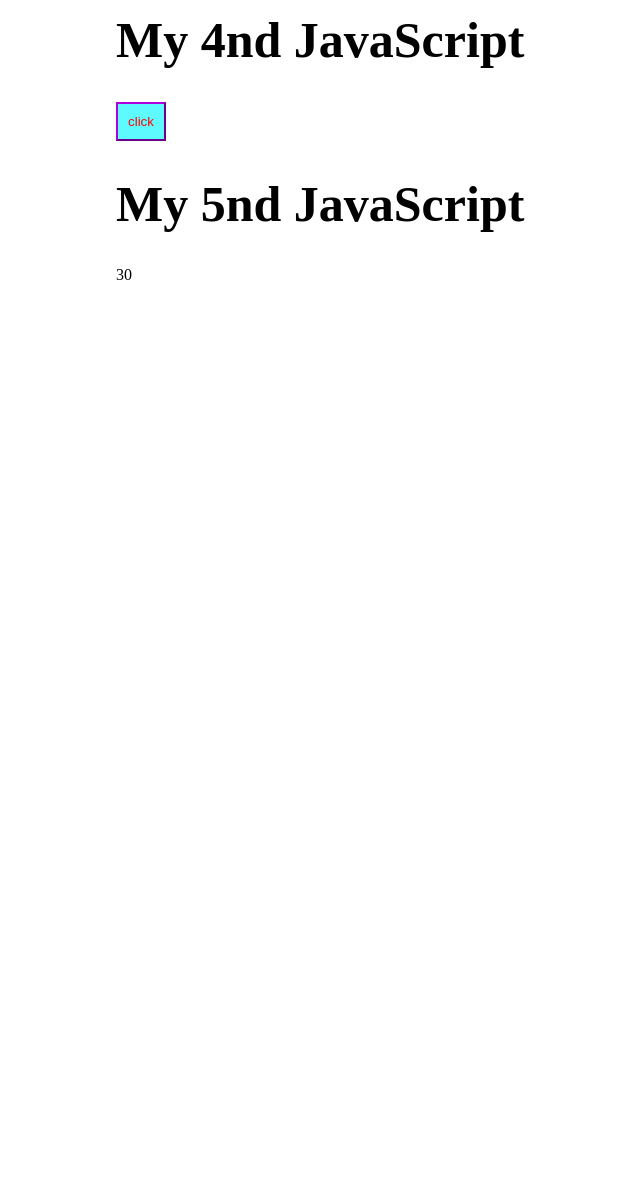
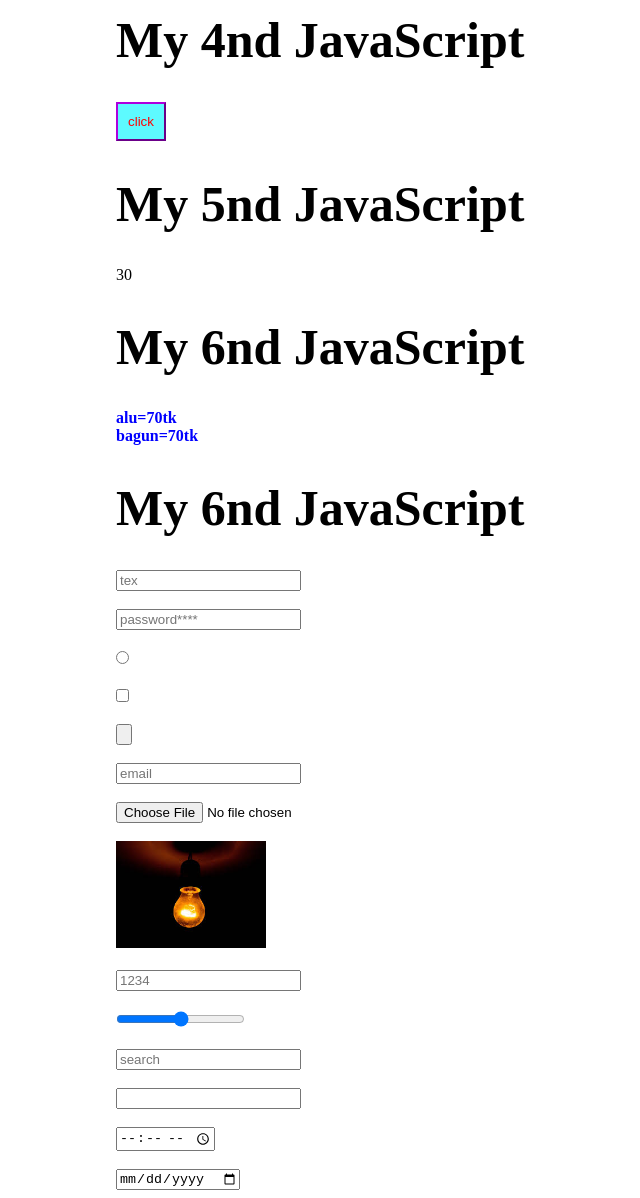
Before and after one commit to mollikemon/oll-kj-, a plain HTML site: page index.html in a window 1280 px wide. Shown: the part 740-1938 px from the top of the page, without its empty margins (342-982 px from the left). Before the commit the page ends 1040 px from the top, so only its background shows below. Drawn offline with Linux system fonts and the light colour scheme.

Commit message:
first commit

```diff
--- a/index.html
+++ b/index.html
@@ -30,11 +30,34 @@
 <!-- sas5 -->
 <h1 class="color">My 5nd JavaScript</h1>
 <p id="got"></p>
+<!-- sas6 -->
+<h1 class="color">My 6nd JavaScript</h1>
+<h4 id="wik"></h4>
+<!-- sas7 -->
+<h1 class="color">My 6nd JavaScript</h1>
+
+<input class="qwqw" placeholder="tex" type="text"><br><br>
+<input class="qwqw" placeholder="password****" type="password"><br><br>
+<input class="qwqw" type="radio" ><br><br>
+<input class="qwqw" type="checkbox"><br><br>
+<input class="qwqw" type="button"><br><br>
+<input class="qwqw" placeholder="email" type="email"><br><br>
+<input class="qwqw" type="file"><br><br>
+<input class="qwqw" type="image" src="images.jpeg"width="150px"><br><br>
+<input class="qwqw" placeholder="1234" type="number"><br><br>
+<input class="qwqw" type="range"><br><br>
+<input class="qwqw" placeholder="search" type="search"><br><br>
+<input class="qwqw" type="tel"><br><br>
+<input class="qwqw" type="time"><br><br>
+<input class="qwqw" type="date">
 
 
-    <script>
+
+
+<script>
+        // 3=?
   document.getElementById('on').innerText="I love Banglades";
-
+// 4=?
 function tow(){alert(9079+4085)};
 // 5=?
 let x,y,z;
@@ -42,6 +65,10 @@ x = 13;
 y = 17;
 z = x+y;
 document.getElementById('got').innerHTML = z;
+// 6=?
+let cana ={to:"alu=70tk",be:"bagun=70tk",};
+document.getElementById('wik').innerHTML =cana.to+'<br>' +cana.be
+// 7=?
     </script>
 </body>
 </html>
--- a/style.css
+++ b/style.css
@@ -29,3 +29,10 @@
 #got{
     margin-left: 450px;
 }
+#wik{
+    margin-left: 450px;
+    color: blue;
+}
+.qwqw{
+    margin-left: 450px;
+}
```
